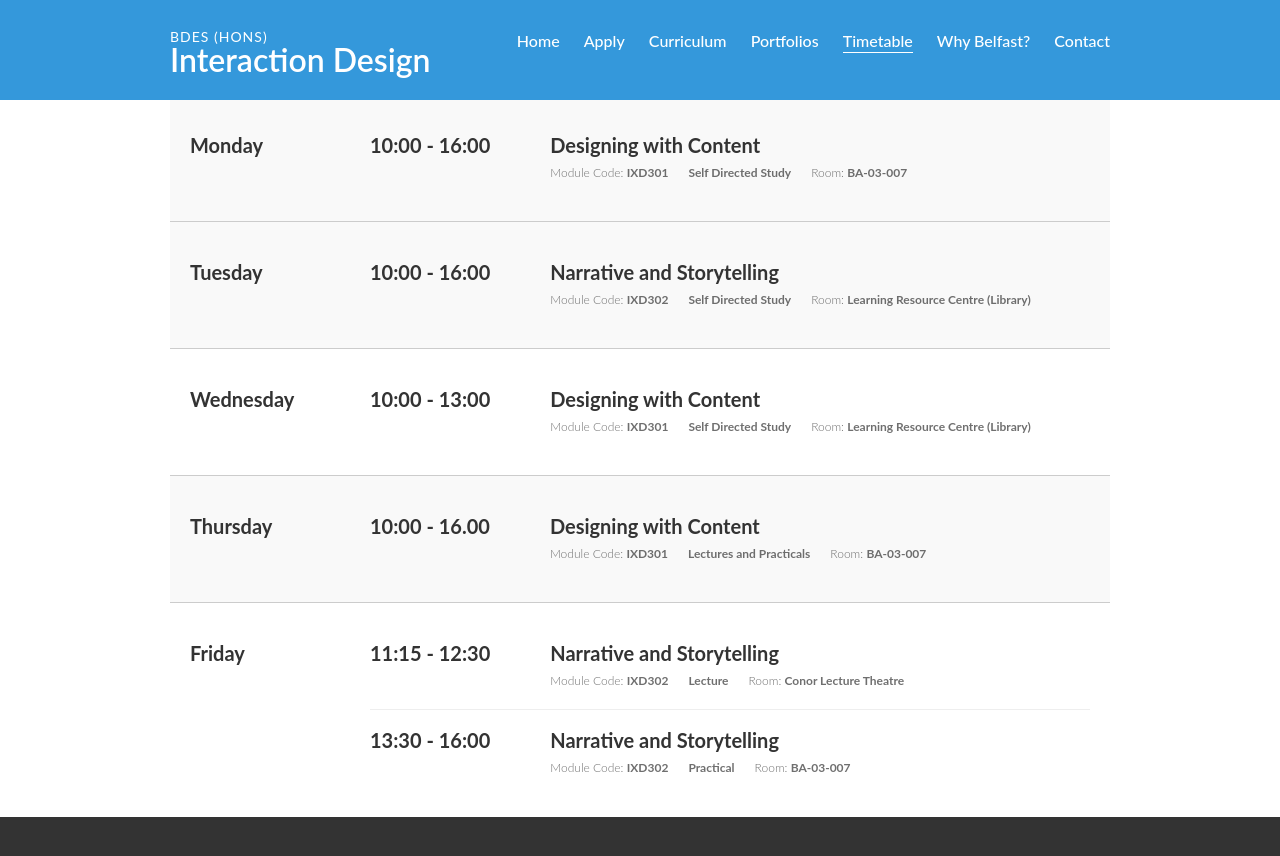
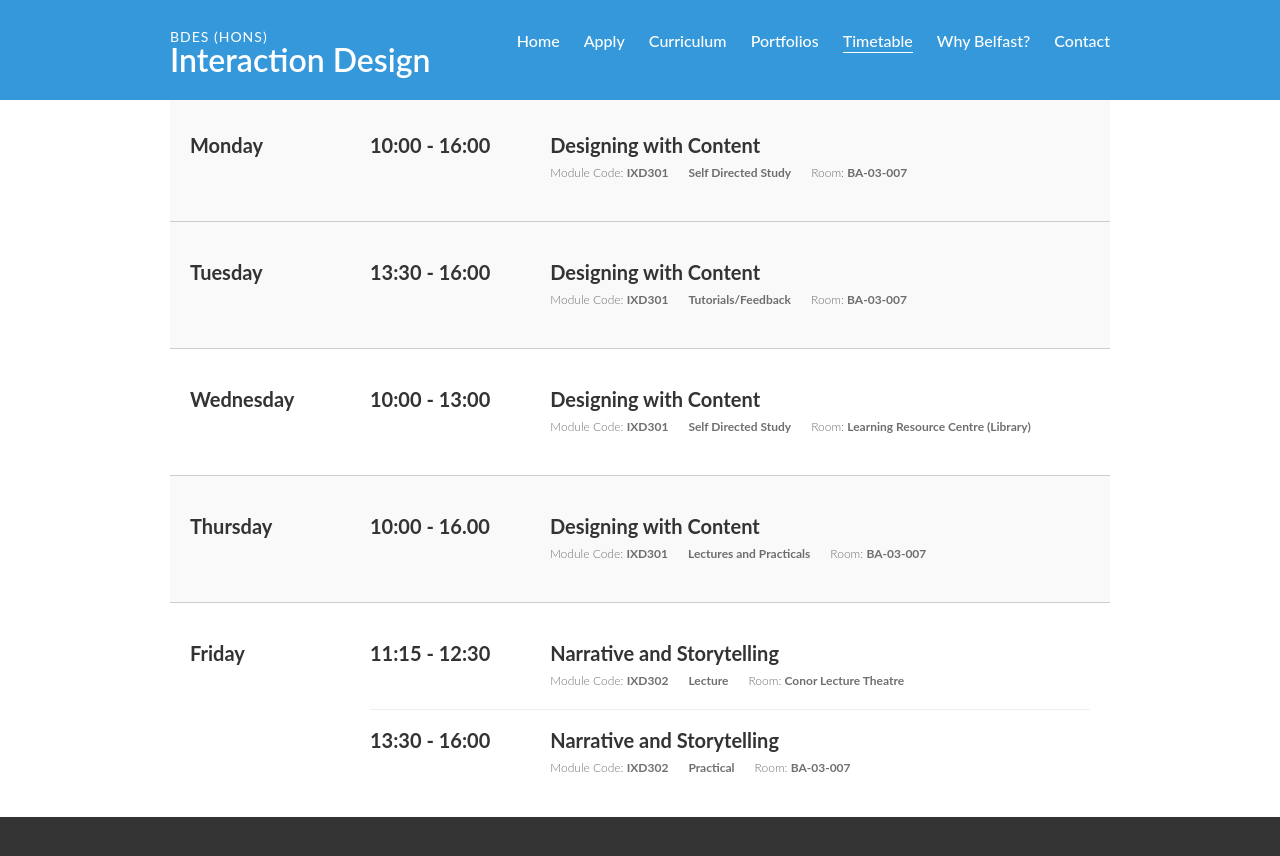
Before and after one commit to ixdbelfast/ixdbelfast.github.io, a Jekyll site: the page built from timetable.html, in a window 1280 px wide and 900 px high, scrolled down 1449 px. Shown: the top 856 px of the window. Built offline with Jekyll 4.4.1, drawn with Linux system fonts in a browser that asks for light colours.

Commit message:
updating Yr2 Timetable

```diff
--- a/_data/yeargroup.yml
+++ b/_data/yeargroup.yml
@@ -21,13 +21,13 @@ year1:
     - name: "Aoife McLaughlin"
       url: "http://ayfa.tumblr.com/"
     - name: "Ross Nelson"
-      url: ""
+      url: "http://rossnelsonn.tumblr.com"
     - name: "Craig Stewart"
-      url: ""
+      url: "http://ixdcraig.tumblr.com/"
     - name: "Kezie Todd"
       url: "http://sayskez.tumblr.com/"
     - name: "Caoimhe Walsh"
-      url: ""
+      url: "http://caoimhewa.tumblr.com/"
     - name: "Charlie Lown"
       url: ""
     - name: "Pearse O'Neill"
--- a/timetable.html
+++ b/timetable.html
@@ -240,15 +240,15 @@ permalink: /timetable/
 			<div class="class no-border">
 
 				<div class="time">
-					<h3>10:00 - 16:00</h3>
+					<h3>13:30 - 16:00</h3>
 				</div>
 
 				<div class="class-details">
-					<h3>Narrative and Storytelling</h3>
+					<h3>Designing with Content</h3>
 					<ul>
-						<li class="module-code">IXD302</li>
-						<li class="session">Self Directed Study</li>
-						<li class="room"> Learning Resource Centre (Library)</li>
+						<li class="module-code">IXD301</li>
+						<li class="session">Tutorials/Feedback</li>
+						<li class="room">BA-03-007</li>
 					</ul>
 				</div>
 
```
